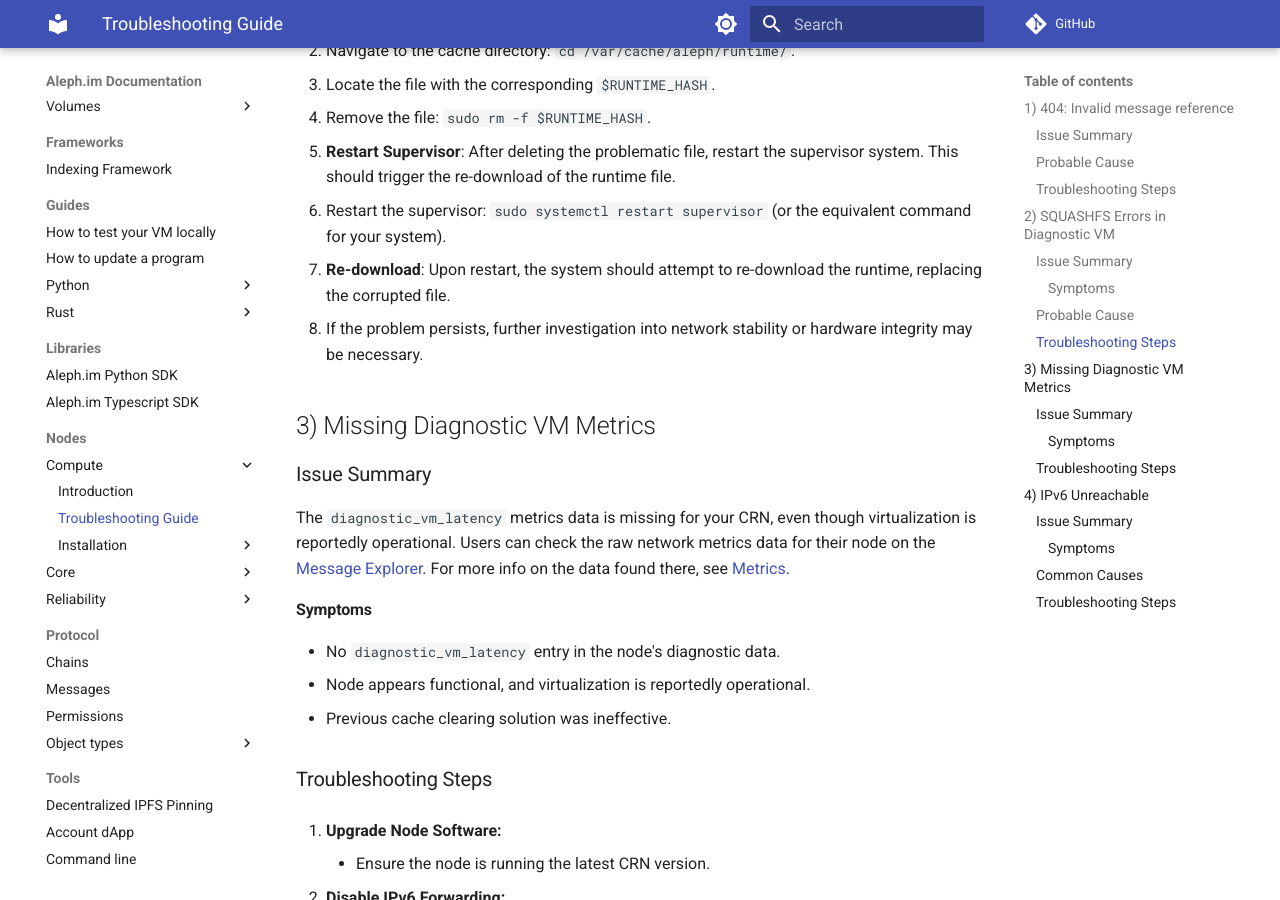
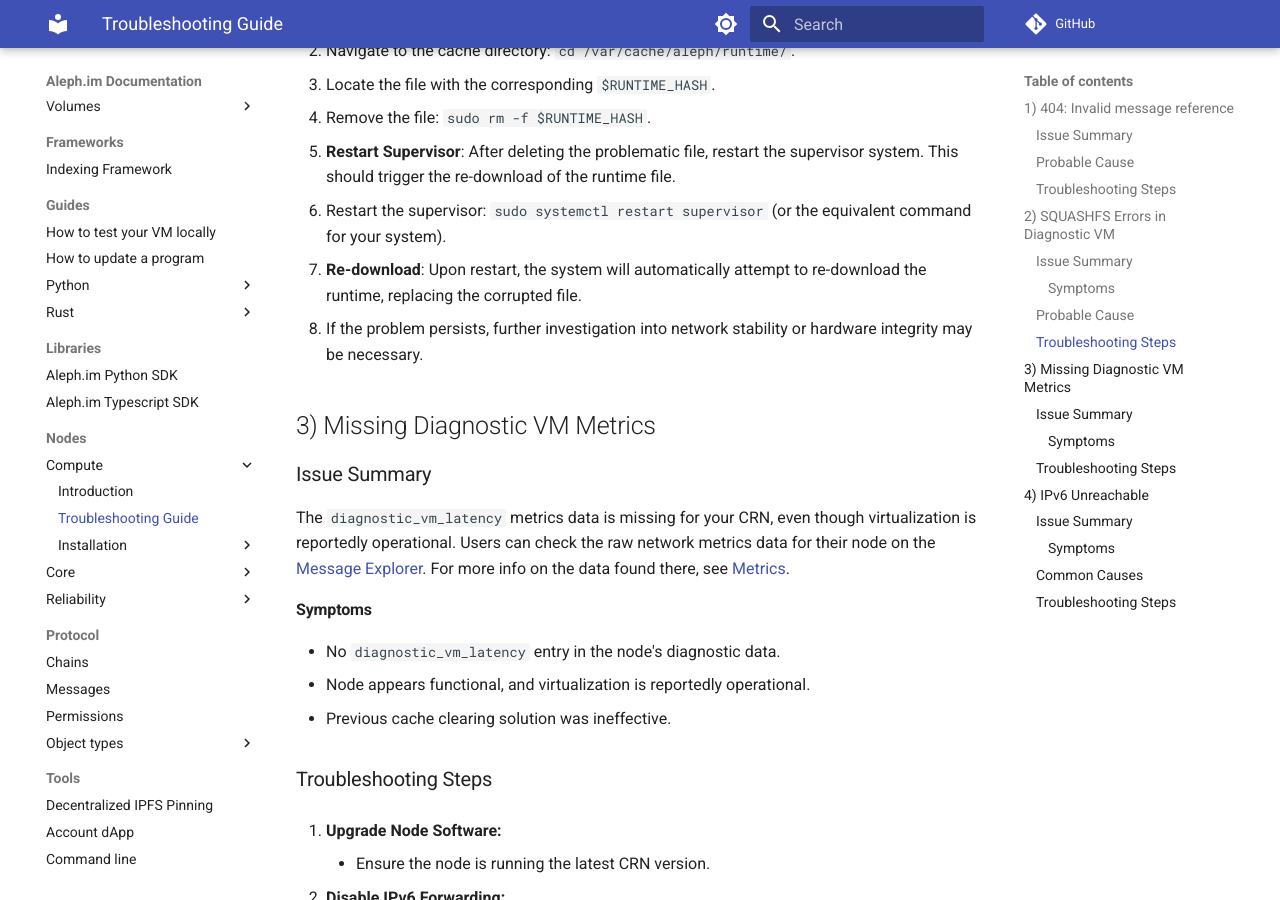
Before and after one commit to aleph-im/aleph-docs, an MkDocs documentation site: the page built from docs/nodes/compute/troubleshooting.md, in a window 1280 px wide and 900 px high, scrolled down 1905 px. Built offline with MkDocs 1.6.1 and Material for MkDocs 9.7.7, drawn with Linux system fonts in a browser that asks for light colours; comment, search, counter and statistics services are not loaded.

Commit message:
Clarify re-download runtime upon restart to replace corrupted file.

```diff
--- a/docs/nodes/compute/troubleshooting.md
+++ b/docs/nodes/compute/troubleshooting.md
@@ -52,7 +52,7 @@ The runtime of the new diagnostic VM appears to be improperly downloaded or corr
    - Remove the file: `sudo rm -f $RUNTIME_HASH`.
 2. **Restart Supervisor**: After deleting the problematic file, restart the supervisor system. This should trigger the re-download of the runtime file.
    - Restart the supervisor: `sudo systemctl restart supervisor` (or the equivalent command for your system).
-3. **Re-download**: Upon restart, the system should attempt to re-download the runtime, replacing the corrupted file.
+3. **Re-download**: Upon restart, the system will automatically attempt to re-download the runtime, replacing the corrupted file.
    - If the problem persists, further investigation into network stability or hardware integrity may be necessary.
 
 ## 3) Missing Diagnostic VM Metrics
```
